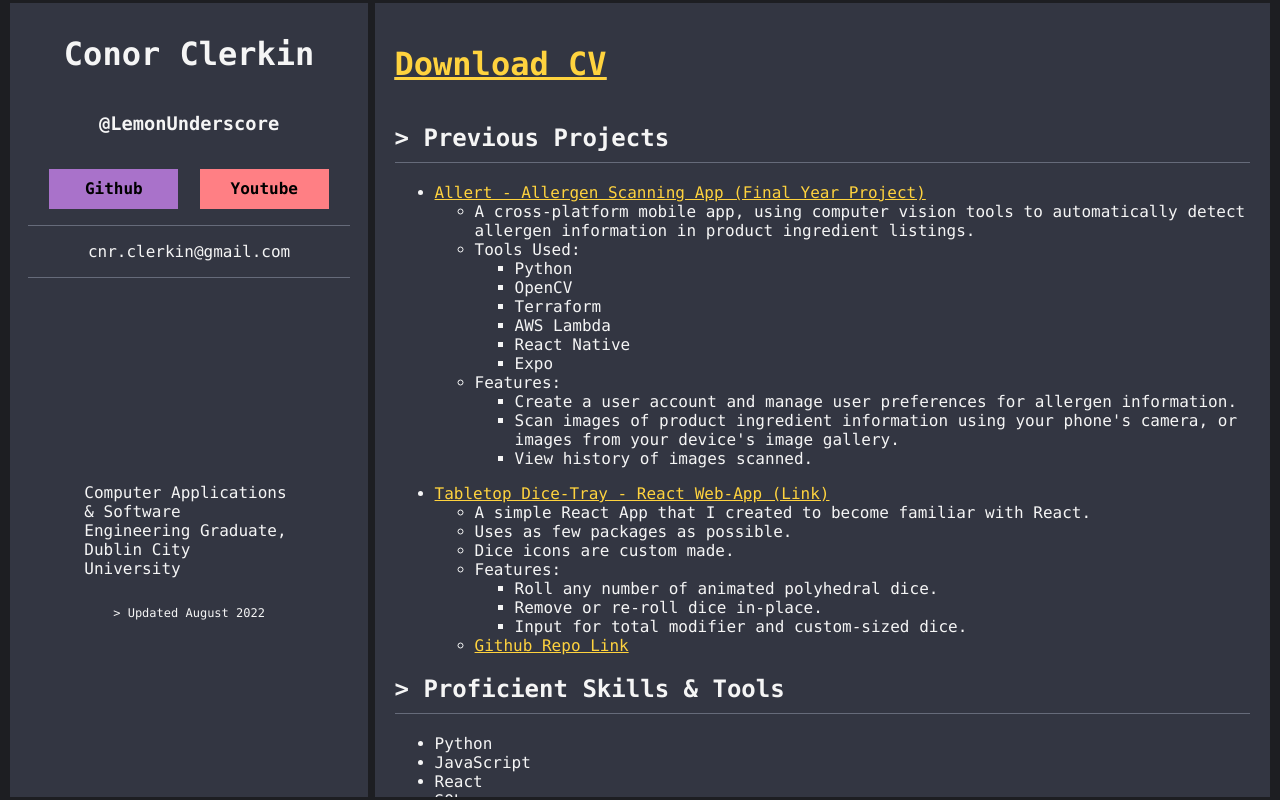
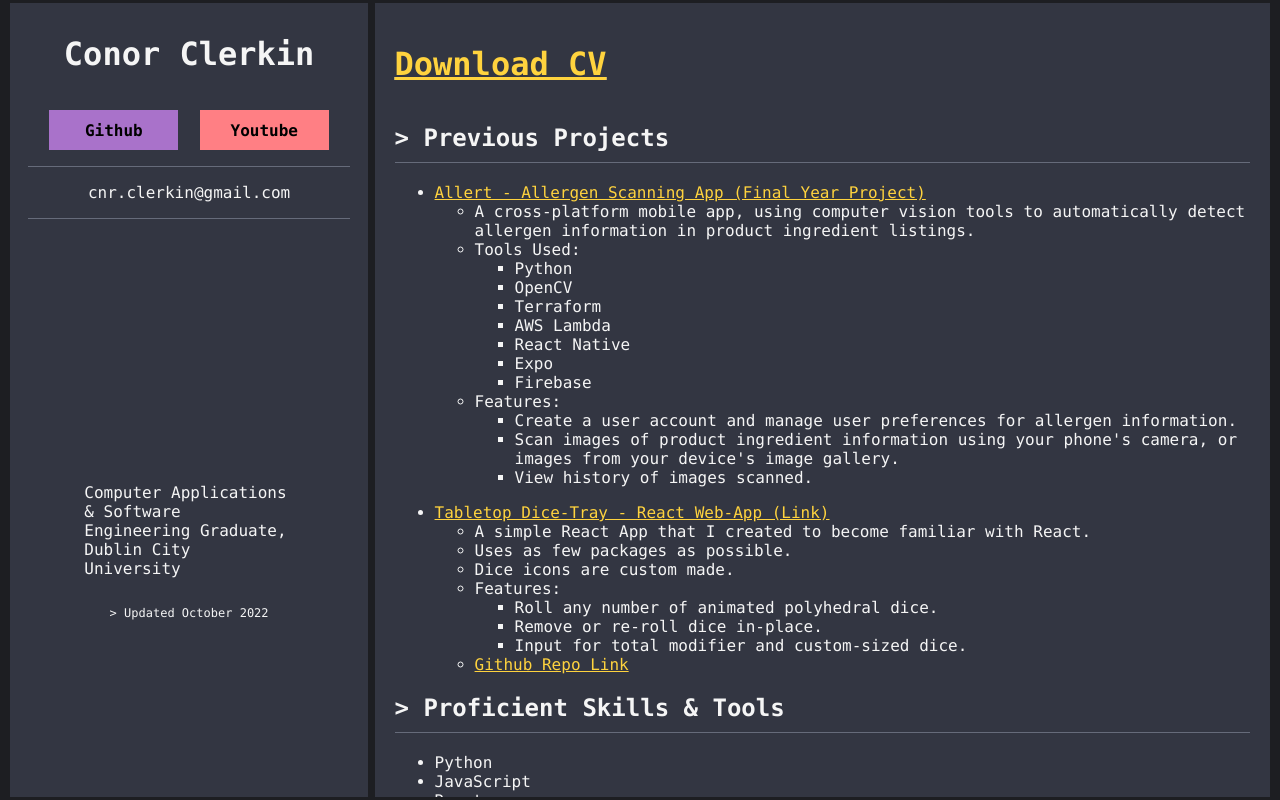
Before and after one commit to LemonUnderscore/personal-website, a React (Create React App) app: page / in a window 1280 px wide. Built offline with nearby package versions, Linux system fonts and the light colour scheme.

Commit message:
updated cv

```diff
--- a/src/App.js
+++ b/src/App.js
@@ -9,7 +9,6 @@ function App() {
                 <div id="navBox">
                     <div id="pageTitle">
                         <h1>Conor Clerkin</h1>
-                        <h3>@LemonUnderscore</h3>
                     </div>
                     <div id="mediaLinks">
                         <a target="_blank" rel="noopener noreferrer" href="https://github.com/LemonUnderscore" className="Link-1">Github</a>
@@ -26,7 +25,7 @@ function App() {
                     Dublin City University</p>
                 </div>
                 <div id="sideFooter">
-                    <p> > Updated August 2022</p>
+                    <p> > Updated October 2022</p>
                 </div>
             </div>
             <div id="contentWrapper">
@@ -48,6 +47,7 @@ function App() {
                                     <li>AWS Lambda</li>
                                     <li>React Native</li>
                                     <li>Expo</li>
+                                    <li>Firebase</li>
                                 </ul>
                                 <li>Features:</li>
                                 <ul>
@@ -83,6 +83,7 @@ function App() {
                           <li>SQL</li>
                           <li>HTML5, CSS3</li>
                           <li>Adobe Photoshop, Premiere Pro</li>
+                          <li>Firebase</li>
                         </ul>
                       <h2>> Familiar Skills & Tools</h2>
                         <ul>
```
Also changed, not shown: 1 other file (tests, documents, lock files or other folders).
